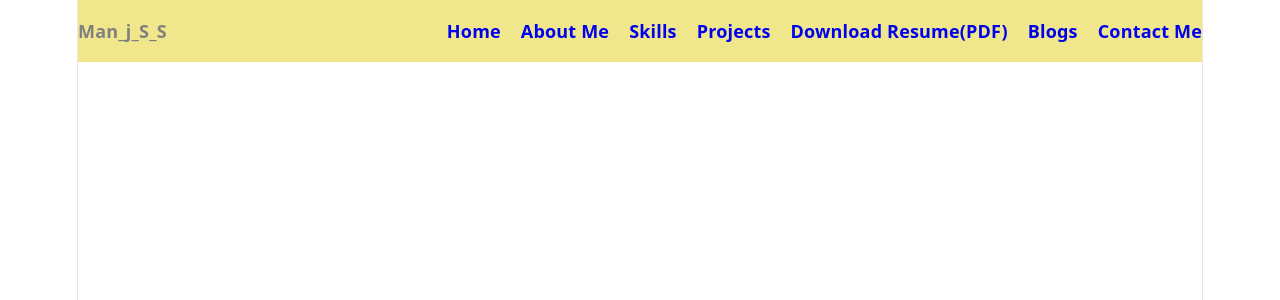
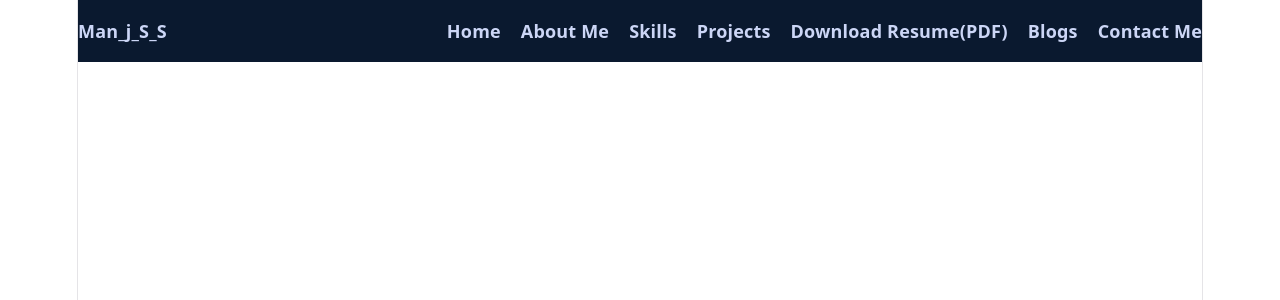
Before and after one commit to man-j-s/manjs-dev-portfolio, a React app: page / in a window 1280 px wide. Shown: the top 300 px of the page. Built offline with nearby package versions, Linux system fonts and the light colour scheme; the HTML template or start-up script is replaced by a standard one.

Commit message:
Working on style and decoration

```diff
--- a/src/components/Navbar/Navbar.css
+++ b/src/components/Navbar/Navbar.css
@@ -1,8 +1,8 @@
 .navbar{
     display: flex;
     justify-content: space-between;
-    color: grey;
-    background-color: khaki;
+    color: #ccd6f6;
+    background-color: #0a192f;
     align-items: center;
     font-weight: bold;
 }
@@ -18,4 +18,9 @@
 
 .navbar a{
     text-decoration: none;
+    color: #ccd6f6;
 }
+
+.navbar a:hover{
+    color: #64ffda;
+}
```
